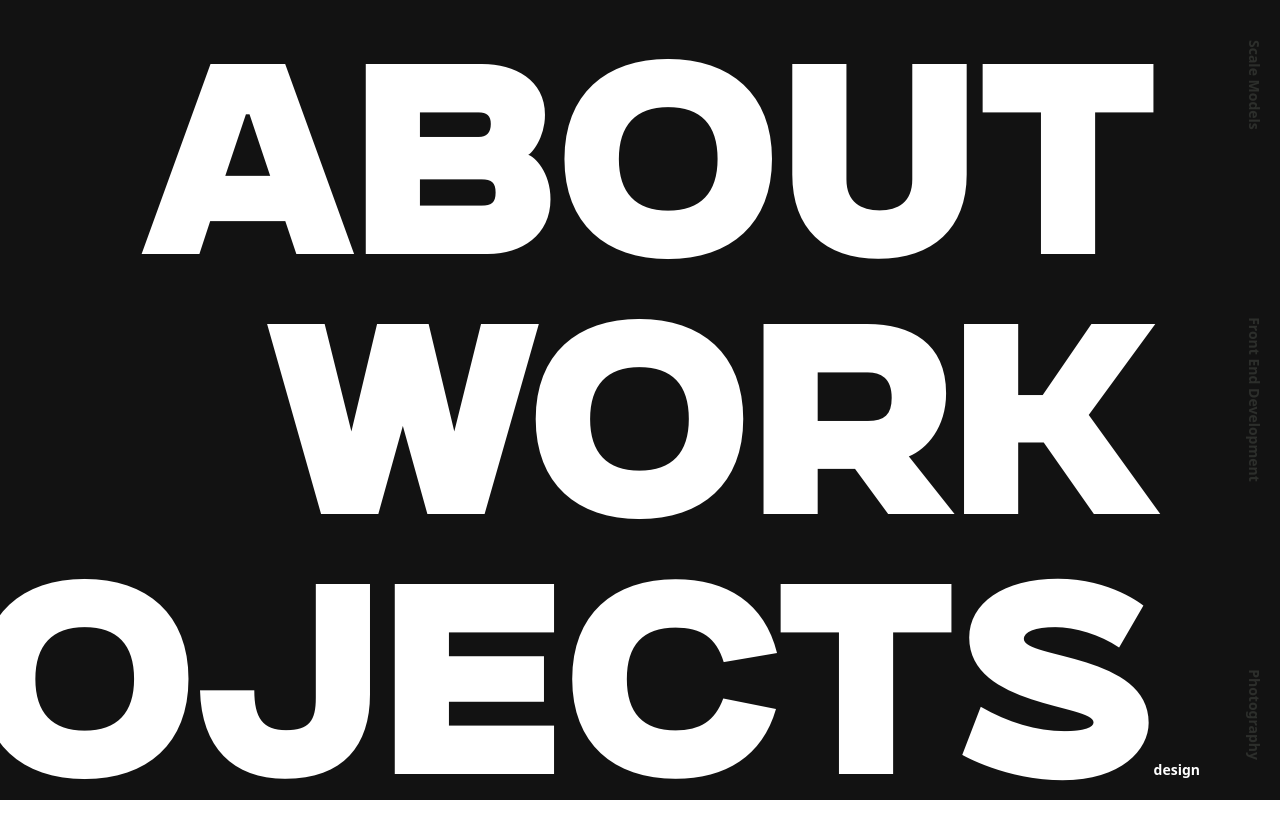
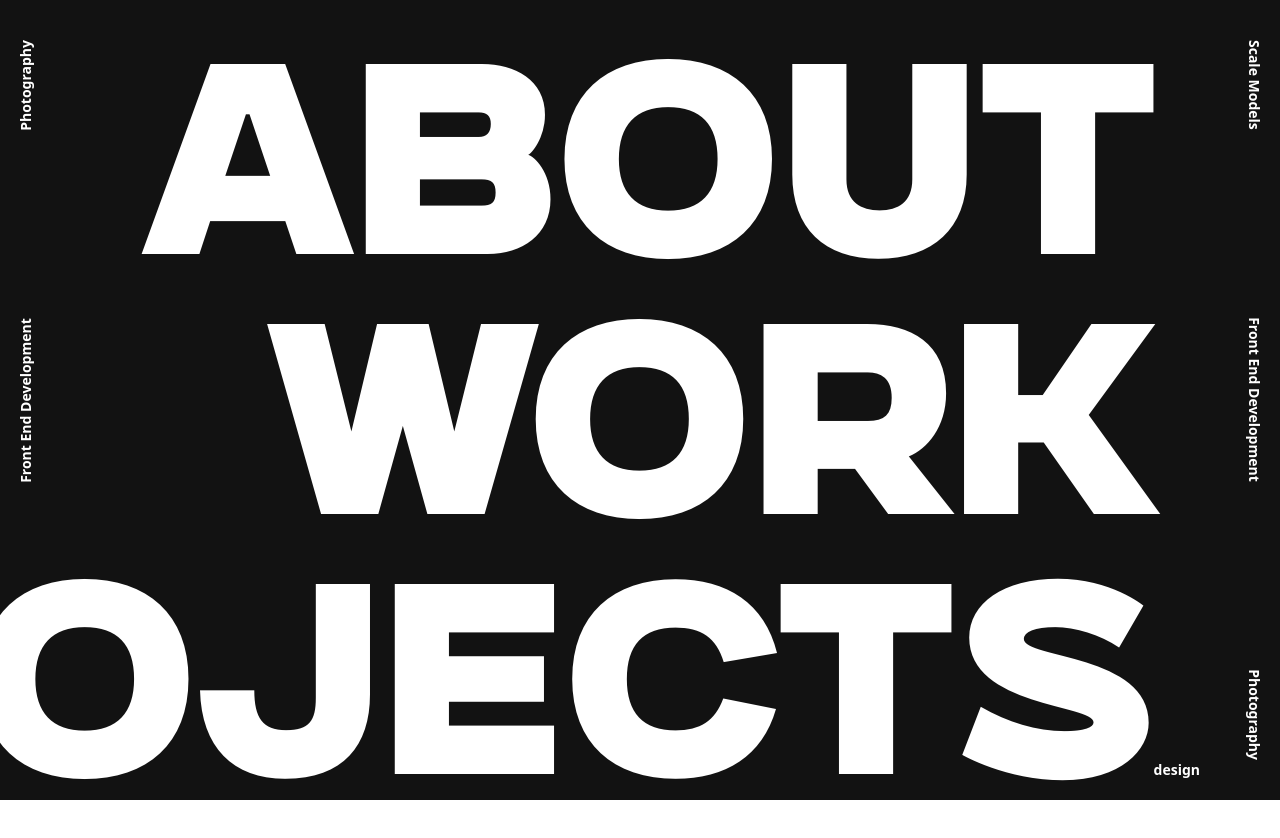
Before and after one commit to sestuna117/portfolio-next, a Next.js app: page / in a window 1280 px wide. Shown: the top 838 px of the page. Built offline with nearby package versions, Linux system fonts and the light colour scheme.

Commit message:
update side text color

```diff
--- a/src/components/PageTextBorder.tsx
+++ b/src/components/PageTextBorder.tsx
@@ -10,7 +10,7 @@ export const PageTextBorder = (props: PageTextBorderProps) => {
   return (
     <>
       <div
-        className={`h-screen fixed left-0 transform -rotate-90 font-sans font-semibold text-sm w-100vh text-cod-gray`}
+        className={`h-screen fixed left-0 transform -rotate-90 font-sans font-semibold text-sm w-100vh text-white`}
       >
         <div
           className={"w-full absolute flex flex-row justify-between py-4 px-10"}
@@ -21,7 +21,7 @@ export const PageTextBorder = (props: PageTextBorderProps) => {
         </div>
       </div>
       <div
-        className={`h-screen fixed right-0 transform rotate-90 font-sans font-semibold text-sm w-100vh text-heavy-metal`}
+        className={`h-screen fixed right-0 transform rotate-90 font-sans font-semibold text-sm w-100vh text-white`}
       >
         <div
           className={"w-full absolute flex flex-row justify-between py-4 px-10"}
```
